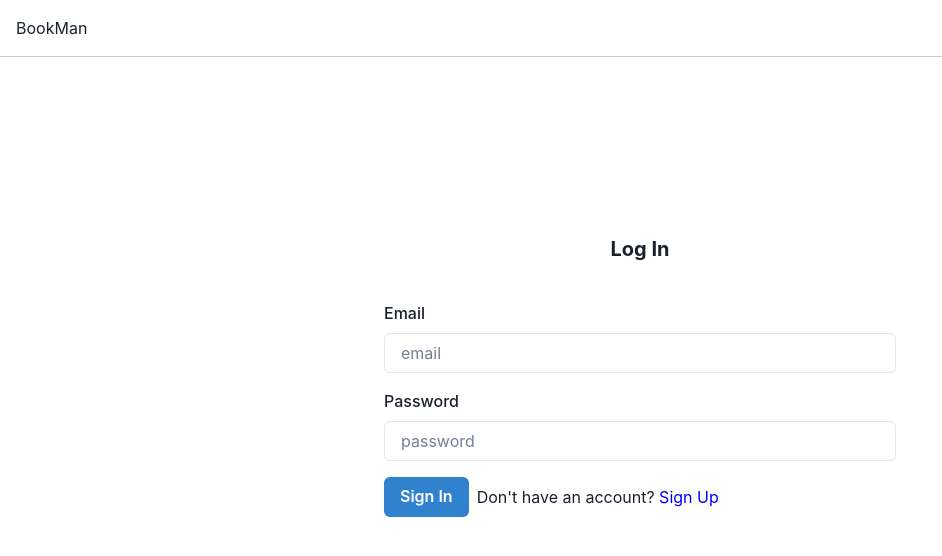
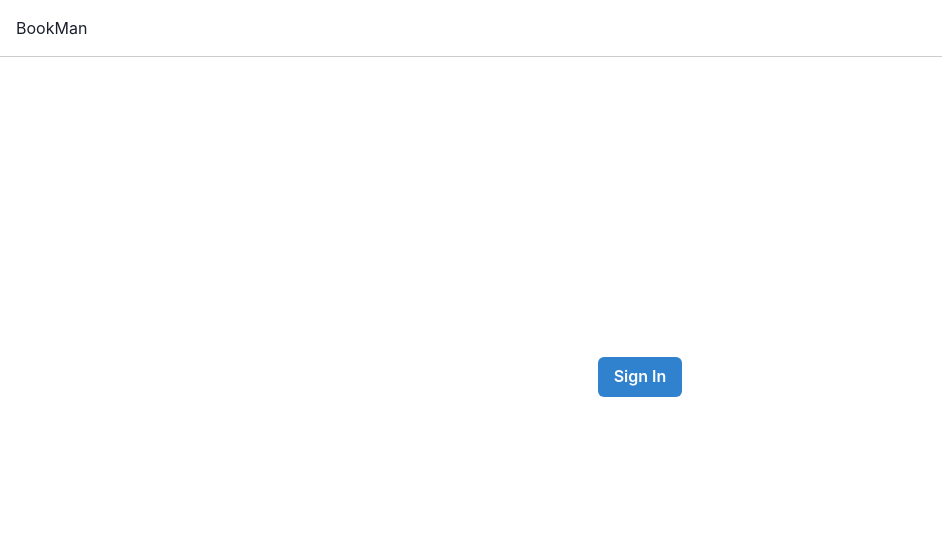
Before and after one commit to vdugeri/bookstore-client, a React (Create React App) app: page / in a window 1280 px wide. Shown: the top 556 px of the page, without its empty margins (0-942 px from the left). Built offline with nearby package versions, Linux system fonts and the light colour scheme.

Commit message:
authenticate users

```diff
--- a/package.json
+++ b/package.json
@@ -4,6 +4,7 @@
   "private": true,
   "dependencies": {
     "@apollo/client": "^3.7.10",
+    "@auth0/auth0-react": "^2.0.1",
     "@chakra-ui/react": "^2.5.4",
     "@emotion/react": "^11.10.6",
     "@emotion/styled": "^11.10.6",
--- a/src/components/Navbar.tsx
+++ b/src/components/Navbar.tsx
@@ -1,12 +1,52 @@
-import { Box, Flex, Text } from "@chakra-ui/react";
+import { useAuth0 } from "@auth0/auth0-react";
+import {
+  Avatar,
+  Box,
+  Container,
+  Flex,
+  Link,
+  Popover,
+  PopoverBody,
+  PopoverContent,
+  PopoverTrigger,
+  Text,
+} from "@chakra-ui/react";
 
 export const Navbar: React.FC = () => {
+  const { logout, user, isAuthenticated } = useAuth0();
+
   return (
-    <Box p={4} borderBottom="1px solid #ccc">
-      <Flex alignItems="center">
+    <Box p="4" borderBottom="1px solid #ccc">
+      <Flex alignItems="center" justifyContent="space-between">
         <Text alignSelf="flex-end" cursor="pointer">
-          BookMan
+          <Link href="/">BookMan</Link>
         </Text>
+        {isAuthenticated && (
+          <Flex alignItems="center">
+            <Link href="/books" mr={4}>
+              Books
+            </Link>
+            <Popover isLazy>
+              <PopoverTrigger>
+                <Avatar name={user?.name} src={user?.picture} />
+              </PopoverTrigger>
+              <PopoverContent>
+                <PopoverBody>
+                  <Box width="100%">
+                    <Link href="/books">Books</Link>
+                  </Box>
+                  <Box width="100%" mt={2}>
+                    <Text>
+                      <Link href="#" onClick={() => logout()}>
+                        Sign Out
+                      </Link>
+                    </Text>
+                  </Box>
+                </PopoverBody>
+              </PopoverContent>
+            </Popover>
+          </Flex>
+        )}
       </Flex>
     </Box>
   );
--- /dev/null
+++ b/src/config/apolloConfig.ts
@@ -0,0 +1,21 @@
+import { ApolloClient, createHttpLink, InMemoryCache } from "@apollo/client";
+import { setContext } from "@apollo/client/link/context";
+
+const httpLink = createHttpLink({
+  uri: "https://scrapays-bookstore.herokuapp.com/graphql",
+});
+
+const authLink = setContext((_, { headers }) => {
+  const token = localStorage.getItem("token");
+  return {
+    headers: {
+      ...headers,
+      authorization: token ? `Bearer ${token}` : "",
+    },
+  };
+});
+
+export const client = new ApolloClient({
+  link: authLink.concat(httpLink),
+  cache: new InMemoryCache(),
+});
--- /dev/null
+++ b/src/config/config.ts
@@ -0,0 +1,9 @@
+console.log(process.env);
+
+export const config = {
+  domain: process.env.REACT_APP_AUTH0_DOMAIN || "",
+  clientId: process.env.REACT_APP_AUTH0_CLIENT_ID || "",
+  authorizationParams: {
+    redirect_uri: process.env.REACT_APP_AUTH0_REDIRECT_URI,
+  },
+};
--- a/src/index.tsx
+++ b/src/index.tsx
@@ -1,30 +1,31 @@
-import React from 'react';
-import ReactDOM from 'react-dom/client';
-import './index.css';
-import App from './App';
-import reportWebVitals from './reportWebVitals';
-import {ChakraProvider} from "@chakra-ui/react";
-import {ApolloClient, ApolloProvider, InMemoryCache} from "@apollo/client";
-
-const client = new ApolloClient({
-  uri: "https://scrapays-bookstore.herokuapp.com/graphql",
-  cache: new InMemoryCache(),
-});
+import React from "react";
+import ReactDOM from "react-dom/client";
+import "./index.css";
+import App from "./App";
+import reportWebVitals from "./reportWebVitals";
+import { ChakraProvider } from "@chakra-ui/react";
+import { ApolloProvider } from "@apollo/client";
+import { Auth0Provider } from "@auth0/auth0-react";
+import { config } from "./config/config";
+import { client } from "./config/apolloConfig";
 
 const root = ReactDOM.createRoot(
-  document.getElementById('root') as HTMLElement
+  document.getElementById("root") as HTMLElement
 );
-
-
-
 
 root.render(
   <React.StrictMode>
-    <ApolloProvider client={client}>
-      <ChakraProvider>
-        <App/>
-      </ChakraProvider>
-    </ApolloProvider>
+    <Auth0Provider
+      domain={config.domain}
+      clientId={config.clientId}
+      authorizationParams={config.authorizationParams}
+    >
+      <ApolloProvider client={client}>
+        <ChakraProvider>
+          <App />
+        </ChakraProvider>
+      </ApolloProvider>
+    </Auth0Provider>
   </React.StrictMode>
 );
 
--- a/src/pages/BookList.tsx
+++ b/src/pages/BookList.tsx
@@ -12,8 +12,11 @@ import { BookResponse } from "../types/BookRequest";
 import { BookItem } from "../components/BookItem";
 import { useQuery } from "@apollo/client";
 import { GET_BOOKS } from "../components/queries";
+import { useAuth0 } from "@auth0/auth0-react";
 
 export const BookList: React.FC = () => {
+  const { getAccessTokenSilently } = useAuth0();
+
   const { data, loading } = useQuery<{ books: BookResponse[] }>(GET_BOOKS);
 
   const [isOpen, setIsOpen] = useState<boolean>(false);
--- a/src/pages/Login.tsx
+++ b/src/pages/Login.tsx
@@ -1,19 +1,9 @@
-import {
-  Button,
-  Container,
-  defineStyle,
-  defineStyleConfig,
-  Flex,
-  FormControl,
-  FormLabel,
-  Heading,
-  Input,
-  Link,
-  Text,
-} from "@chakra-ui/react";
+import { useAuth0 } from "@auth0/auth0-react";
+import { Button, Flex, Link } from "@chakra-ui/react";
 
 export const Login: React.FC = () => {
-  function handleSubmit() {}
+  const { loginWithRedirect, isAuthenticated, getAccessTokenSilently } =
+    useAuth0();
 
   return (
     <Flex
@@ -23,29 +13,19 @@ export const Login: React.FC = () => {
       width="100%"
       direction="column"
     >
-      <Heading size="md">Log In</Heading>
-      <FormControl width="40%" mt="40px">
-        <FormLabel>Email</FormLabel>
-        <Input type="text" name="email" placeholder="email" />
-      </FormControl>
-      <FormControl mt={4} width="40%">
-        <FormLabel>Password</FormLabel>
-        <Input type="password" name="password" placeholder="password" />
-      </FormControl>
-      <FormControl mt={4} width="40%">
+      {!isAuthenticated && (
         <Flex alignItems="center">
-          <Button alignSelf="flex-end" colorScheme="blue">
+          <Button
+            alignSelf="flex-end"
+            colorScheme="blue"
+            onClick={() => loginWithRedirect()}
+          >
             Sign In
           </Button>
-          <Text ml={2}>
-            Don't have an account?
-            <Link href="/signup" colorScheme="blue" color="blue">
-              {" "}
-              Sign Up
-            </Link>
-          </Text>
         </Flex>
-      </FormControl>
+      )}
+
+      {isAuthenticated && <Link href="/books">Books</Link>}
     </Flex>
   );
 };
```
Also changed, not shown: 2 other files (tests, documents, lock files or other folders).
